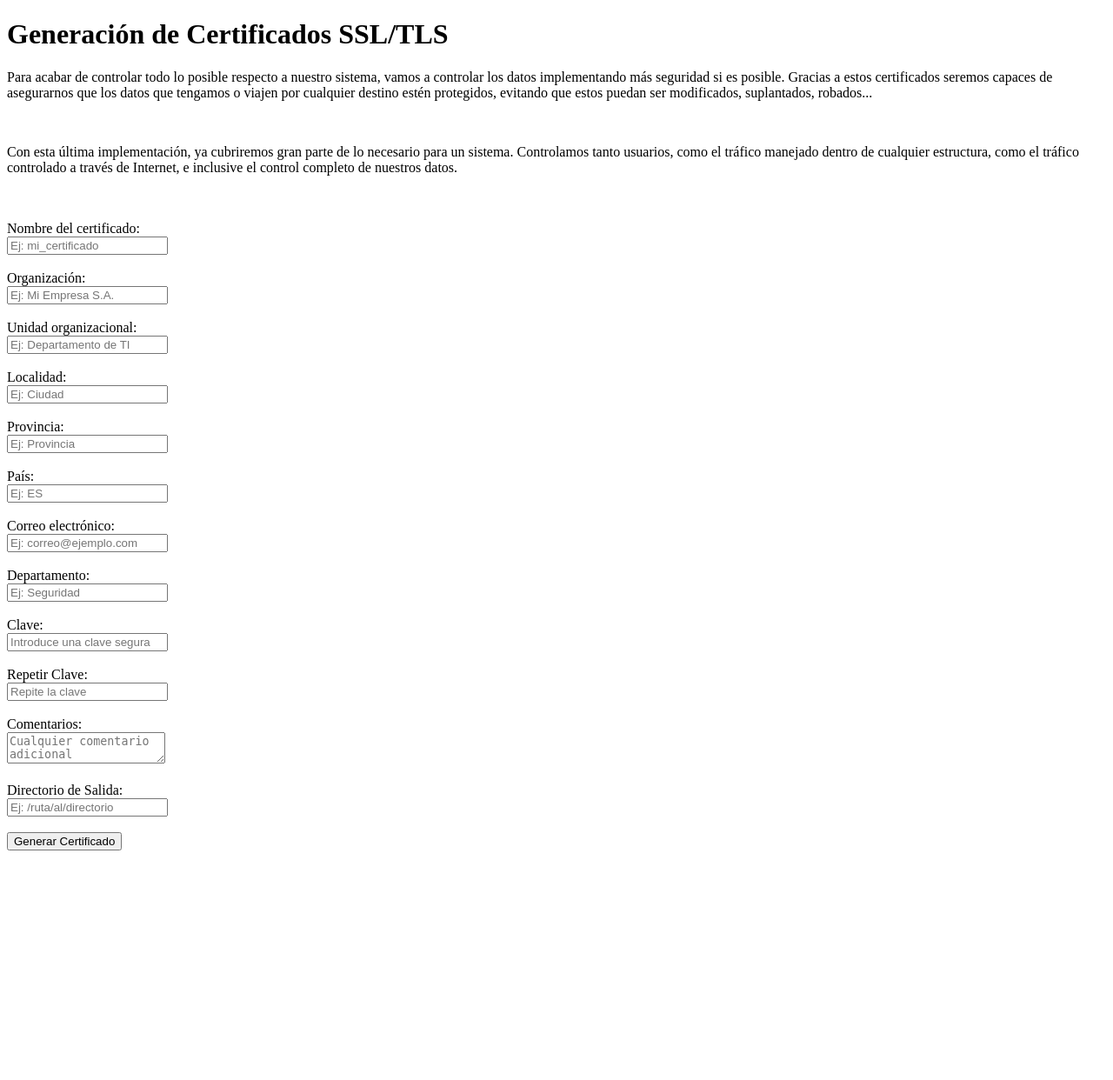
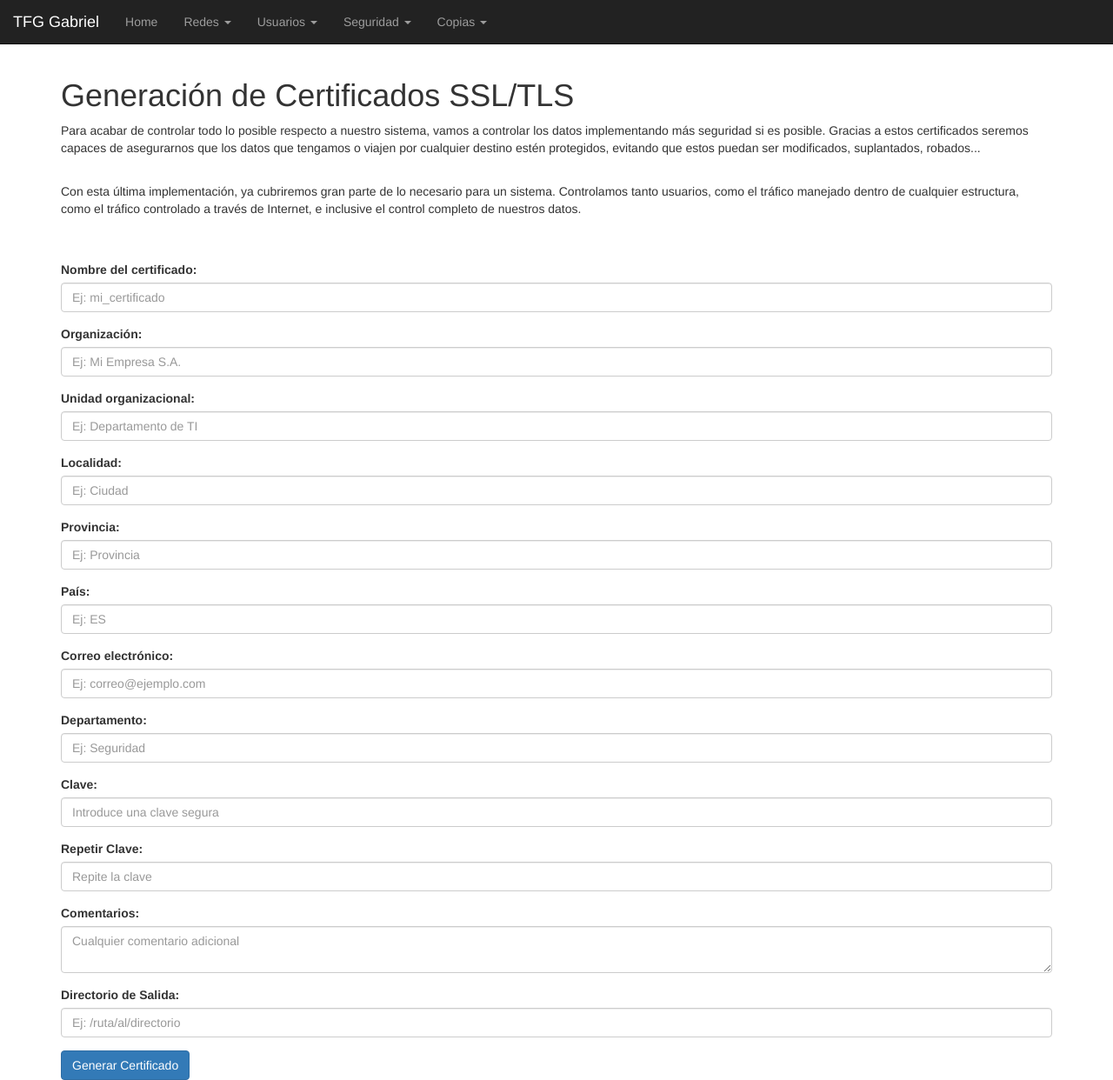
Before and after one commit to gabrielASIR/test_TFG, a Django app: template seguridad/templates/seguridad/certificados.html in a window 1280 px wide. Shown: the whole page at 87% size. Before the commit the page ends 978 px from the top, so only its background shows below. Run offline with Django 3.2, Linux system fonts and the light colour scheme; the template is opened without the code that fills it, so the values that code supplies are empty; some libraries are stand-ins or nearby versions.

Commit message:
Update certificados.html

```diff
--- a/seguridad/templates/seguridad/certificados.html
+++ b/seguridad/templates/seguridad/certificados.html
@@ -5,8 +5,59 @@
     <meta http-equiv="X-UA-Compatible" content="IE=edge">
     <meta name="viewport" content="width=device-width, initial-scale=1.0">
     <title>Generación de Certificados SSL/TLS</title>
+    <link rel="stylesheet" href="https://maxcdn.bootstrapcdn.com/bootstrap/3.4.1/css/bootstrap.min.css">
+    <script src="https://ajax.googleapis.com/ajax/libs/jquery/3.7.1/jquery.min.js"></script>
+    <script src="https://maxcdn.bootstrapcdn.com/bootstrap/3.4.1/js/bootstrap.min.js"></script>
 </head>
 <body>
+    <nav class="navbar navbar-inverse navbar-fixed-top">
+        <div class="container-fluid">
+            <div class="navbar-header">
+                <a class="navbar-brand" href="#">TFG Gabriel</a>
+            </div>
+            <ul class="nav navbar-nav">
+                <li><a href="/">Home</a></li>
+                <li class="dropdown">
+                    <a class="dropdown-toggle" data-toggle="dropdown" href="#">Redes <span class="caret"></span></a>
+                    <ul class="dropdown-menu">
+                        <li><a class="dropdown-item" href="{% url 'redes:interfaces' %}">Interfaces de red</a></li>
+                        <li><a class="dropdown-item" href="{% url 'redes:dhcp' %}">DHCP</a></li>
+                        <li><a class="dropdown-item" href="{% url 'redes:enrutamiento' %}">Enrutamiento</a></li>
+                        <li><a class="dropdown-item" href="{% url 'redes:pingtester' %}">Ping Tester</a></li>
+                    </ul>
+                </li>
+                <li class="dropdown">
+                    <a class="dropdown-toggle" data-toggle="dropdown" href="#">Usuarios <span class="caret"></span></a>
+                    <ul class="dropdown-menu">
+                        <li><a class="dropdown-item" href="{% url 'usuarios:crear_usuario' %}">Creación de usuarios</a></li>
+                        <li><a class="dropdown-item" href="{% url 'usuarios:modificar_usuario' %}">Modificación de usuarios</a></li>
+                        <li><a class="dropdown-item" href="{% url 'usuarios:eliminar_usuario' %}">Eliminación de usuarios</a></li>
+                        <li><a class="dropdown-item" href="{% url 'usuarios:analizar_contrasena' %}">Analizador de contraseñas</a></li>
+                        <li><a class="dropdown-item" href="{% url 'usuarios:configurar_permisos' %}">Configurador de permisos</a></li>
+                    </ul>
+                </li>
+                <li class="dropdown">
+                    <a class="dropdown-toggle" data-toggle="dropdown" href="#">Seguridad <span class="caret"></span></a>
+                    <ul class="dropdown-menu">
+                        <li><a class="dropdown-item" href="{% url 'seguridad:firewall' %}">Firewall</a></li>
+                        <li><a class="dropdown-item" href="{% url 'seguridad:proxy' %}">Proxy</a></li>
+                        <li><a class="dropdown-item" href="{% url 'seguridad:certificados' %}">Certificados SSL/TLS</a></li>
+                    </ul>
+                </li>
+                <li class="dropdown">
+                    <a class="dropdown-toggle" data-toggle="dropdown" href="#">Copias <span class="caret"></span></a>
+                    <ul class="dropdown-menu">
+                        <li><a class="dropdown-item" href="{% url 'copias:configuracion_backups' %}">Configuración copias de seguridad locales</a></li>
+                        <li><a class="dropdown-item" href="{% url 'copias:programar_copia' %}">Programación de copias de seguridad</a></li>
+                        <li><a class="dropdown-item" href="{% url 'copias:configuracion_nas' %}">Configuración NAS</a></li>
+                        <li><a class="dropdown-item" href="{% url 'copias:subida_archivos_nas' %}">Subida de archivos al NAS</a></li>
+                    </ul>
+                </li>
+            </ul>
+        </div>
+    </nav>
+
+    <div class="container" style="margin-top: 70px;">
         <h1>Generación de Certificados SSL/TLS</h1>
         <p>Para acabar de controlar todo lo posible respecto a nuestro sistema, vamos a controlar los datos implementando más seguridad si es posible.
         Gracias a estos certificados seremos capaces de asegurarnos que los datos que tengamos o viajen por cualquier destino estén protegidos, evitando
@@ -20,43 +71,68 @@
 
         <form method="post">
             {% csrf_token %}
-        <label for="id_nombre_certificado">Nombre del certificado:</label><br>
-        <input type="text" id="id_nombre_certificado" name="nombre_certificado" placeholder="Ej: mi_certificado" required><br><br>
+            <div class="form-group">
+                <label for="id_nombre_certificado">Nombre del certificado:</label>
+                <input type="text" id="id_nombre_certificado" name="nombre_certificado" placeholder="Ej: mi_certificado" class="form-control" required>
+            </div>
 
-        <label for="id_organizacion">Organización:</label><br>
-        <input type="text" id="id_organizacion" name="organizacion" placeholder="Ej: Mi Empresa S.A."><br><br>
+            <div class="form-group">
+                <label for="id_organizacion">Organización:</label>
+                <input type="text" id="id_organizacion" name="organizacion" placeholder="Ej: Mi Empresa S.A." class="form-control">
+            </div>
 
-        <label for="id_unidad_organizacional">Unidad organizacional:</label><br>
-        <input type="text" id="id_unidad_organizacional" name="unidad_organizacional" placeholder="Ej: Departamento de TI"><br><br>
+            <div class="form-group">
+                <label for="id_unidad_organizacional">Unidad organizacional:</label>
+                <input type="text" id="id_unidad_organizacional" name="unidad_organizacional" placeholder="Ej: Departamento de TI" class="form-control">
+            </div>
 
-        <label for="id_localidad">Localidad:</label><br>
-        <input type="text" id="id_localidad" name="localidad" placeholder="Ej: Ciudad"><br><br>
+            <div class="form-group">
+                <label for="id_localidad">Localidad:</label>
+                <input type="text" id="id_localidad" name="localidad" placeholder="Ej: Ciudad" class="form-control">
+            </div>
 
-        <label for="id_provincia">Provincia:</label><br>
-        <input type="text" id="id_provincia" name="provincia" placeholder="Ej: Provincia"><br><br>
+            <div class="form-group">
+                <label for="id_provincia">Provincia:</label>
+                <input type="text" id="id_provincia" name="provincia" placeholder="Ej: Provincia" class="form-control">
+            </div>
 
-        <label for="id_pais">País:</label><br>
-        <input type="text" id="id_pais" name="pais" placeholder="Ej: ES"><br><br>
+            <div class="form-group">
+                <label for="id_pais">País:</label>
+                <input type="text" id="id_pais" name="pais" placeholder="Ej: ES" class="form-control">
+            </div>
 
-        <label for="id_correo_electronico">Correo electrónico:</label><br>
-        <input type="email" id="id_correo_electronico" name="correo_electronico" placeholder="Ej: correo@ejemplo.com"><br><br>
+            <div class="form-group">
+                <label for="id_correo_electronico">Correo electrónico:</label>
+                <input type="email" id="id_correo_electronico" name="correo_electronico" placeholder="Ej: correo@ejemplo.com" class="form-control">
+            </div>
 
-        <label for="id_departamento">Departamento:</label><br>
-        <input type="text" id="id_departamento" name="departamento" placeholder="Ej: Seguridad"><br><br>
+            <div class="form-group">
+                <label for="id_departamento">Departamento:</label>
+                <input type="text" id="id_departamento" name="departamento" placeholder="Ej: Seguridad" class="form-control">
+            </div>
 
-        <label for="id_clave">Clave:</label><br>
-        <input type="password" id="id_clave" name="clave" placeholder="Introduce una clave segura" required><br><br>
+            <div class="form-group">
+                <label for="id_clave">Clave:</label>
+                <input type="password" id="id_clave" name="clave" placeholder="Introduce una clave segura" class="form-control" required>
+            </div>
 
-        <label for="id_repeticion_clave">Repetir Clave:</label><br>
-        <input type="password" id="id_repeticion_clave" name="repeticion_clave" placeholder="Repite la clave" required><br><br>
+            <div class="form-group">
+                <label for="id_repeticion_clave">Repetir Clave:</label>
+                <input type="password" id="id_repeticion_clave" name="repeticion_clave" placeholder="Repite la clave" class="form-control" required>
+            </div>
 
-        <label for="id_comentarios">Comentarios:</label><br>
-        <textarea id="id_comentarios" name="comentarios" placeholder="Cualquier comentario adicional"></textarea><br><br>
+            <div class="form-group">
+                <label for="id_comentarios">Comentarios:</label>
+                <textarea id="id_comentarios" name="comentarios" placeholder="Cualquier comentario adicional" class="form-control"></textarea>
+            </div>
 
-        <label for="directorio_salida">Directorio de Salida:</label><br>
-        <input type="text" id="directorio_salida" name="directorio_salida" placeholder="Ej: /ruta/al/directorio" required><br><br>
+            <div class="form-group">
+                <label for="directorio_salida">Directorio de Salida:</label>
+                <input type="text" id="directorio_salida" name="directorio_salida" placeholder="Ej: /ruta/al/directorio" class="form-control" required>
+            </div>
 
-        <input type="submit" value="Generar Certificado">
+            <input type="submit" value="Generar Certificado" class="btn btn-primary">
         </form>
+    </div>
 </body>
 </html>
```
Lines whose indentation alone changed are shown as unchanged.
